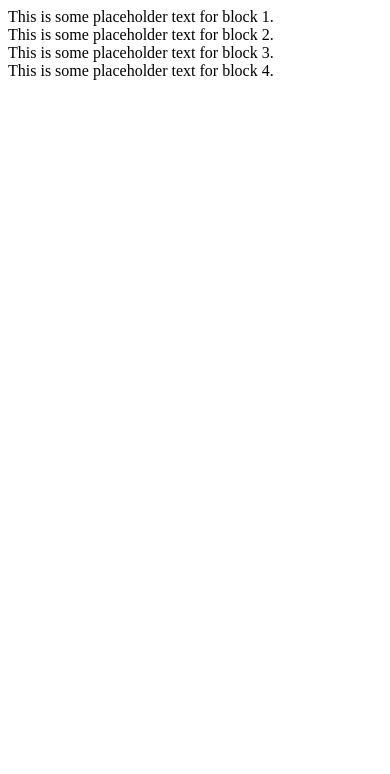
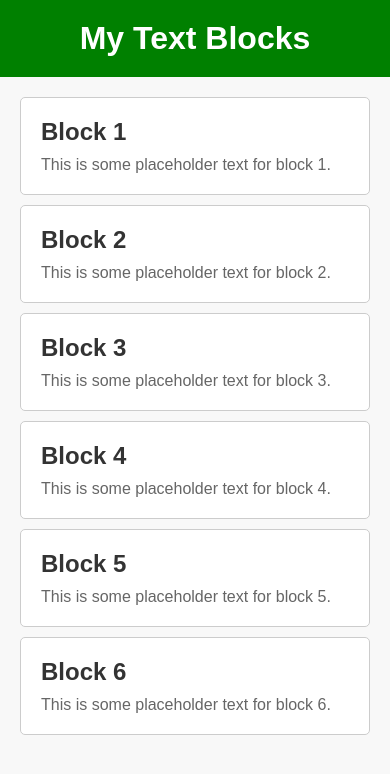
Before and after one commit to Vivekpressence/css-media-query, a plain HTML site: page index.html in a window 390 px wide. Drawn offline with Linux system fonts and the light colour scheme.

Commit message:
Responsive Layout

```diff
--- a/index.html
+++ b/index.html
@@ -1,16 +1,42 @@
 <!DOCTYPE html>
 <html lang="en">
 <head>
-    <meta charset="UTF-8">
-    <meta name="viewport" content="width=device-width, initial-scale=1.0">
-    <title>Responsive Layout</title>
-    <link rel="stylesheet" href="styles.css">
+  <meta charset="UTF-8">
+  <meta name="viewport" content="width=device-width, initial-scale=1.0">
+  <title>Responsive Layout</title>
+  <link rel="stylesheet" href="style.css">
+
+</head>
+
 <body>
-    <div class="container">
-        <div class="block">This is some placeholder text for block 1.</div>
-        <div class="block">This is some placeholder text for block 2.</div>
-        <div class="block">This is some placeholder text for block 3.</div>
-        <div class="block">This is some placeholder text for block 4.</div>
-    </div>
+    <header>
+        <h1>My Text Blocks</h1>
+      </header>
+      <div class="container">
+        <div class="block">
+          <h2>Block 1</h2>
+          <p>This is some placeholder text for block 1.</p>
+        </div>
+        <div class="block">
+          <h2>Block 2</h2>
+          <p>This is some placeholder text for block 2.</p>
+        </div>
+        <div class="block">
+          <h2>Block 3</h2>
+          <p>This is some placeholder text for block 3.</p>
+        </div>
+        <div class="block">
+          <h2>Block 4</h2>
+          <p>This is some placeholder text for block 4.</p>
+        </div>
+        <div class="block">
+          <h2>Block 5</h2>
+          <p>This is some placeholder text for block 5.</p>
+        </div>
+        <div class="block">
+          <h2>Block 6</h2>
+          <p>This is some placeholder text for block 6.</p>
+        </div>
+      </div>
 </body>
 </html>
--- a/style.css
+++ b/style.css
@@ -1,52 +1,86 @@
+
+ * {
+    box-sizing: border-box;
+    margin: 0;
+    padding: 0;
+  }
+
   body {
-    margin: 0;
     font-family: Arial, sans-serif;
+    background-color: #f8f8f8;
+    display: flex;
+    flex-direction: column;
+    align-items: center;
   }
+
+
+  header {
+    width: 100%;
+    background-color: green;
+    color: white;
+    text-align: center;
+    padding: 20px 0;
+  }
+
 
   .container {
     display: flex;
     flex-wrap: wrap;
-    justify-content: space-between;
+    gap: 10px;
+    max-width: 800px;
+    margin: 20px;
   }
 
+
   .block {
-    margin: 10px;
+    background-color: #f9f9f9;
+    border: 1px solid #ccc;
+    border-radius: 5px;
     padding: 20px;
-    box-sizing: border-box;
+    flex: 1 1 100%;
+    text-align: left;
   }
 
-/* Viewport Width: 1024px and above */
+  .block h2 {
+    color: #333;
+    font-size: 1.5em;
+    margin-bottom: 10px;
+  }
+
+  .block p {
+    color: #666;
+  }
+
+
   @media (min-width: 1024px) {
     .block {
-        flex: 1 1 calc(33.33% - 20px); /* 3 blocks in a row */
-        background-color: lightgreen;
+      flex: 1 1 calc(33.33% - 20px);
+      background-color: rgb(255, 255, 255);
       color: darkgreen;
     }
   }
 
-/* Viewport Width: between 768px and 1023px */
   @media (min-width: 768px) and (max-width: 1023px) {
     .block {
-        flex: 1 1 calc(50% - 20px); /* 2 blocks in a row */
-        background-color: lightblue;
+      flex: 1 1 calc(50% - 20px);
+      background-color: rgb(255, 255, 255);
       color: darkblue;
     }
   }
 
-/* Viewport Width: between 540px and 767px */
+
   @media (min-width: 540px) and (max-width: 767px) {
     .block {
-        flex: 1 1 100%; /* 1 block in a column */
-        background-color: lightcoral;
-        color: darkred;
+      flex: 1 1 100%;
+      background-color: rgb(255, 255, 255);
+      color: black;
     }
   }
 
-/* Viewport Width: Below 540px */
   @media (max-width: 539px) {
     .block {
-        flex: 1 1 100%; /* 1 block in a column */
-        background-color: darksalmon;
-        color: darkgoldenrod; /* Dark yellow */
+      flex: 1 1 100%;
+      background-color: rgb(255, 255, 255);
+      color: black;
     }
   }
```
Lines whose indentation alone changed are shown as unchanged.
